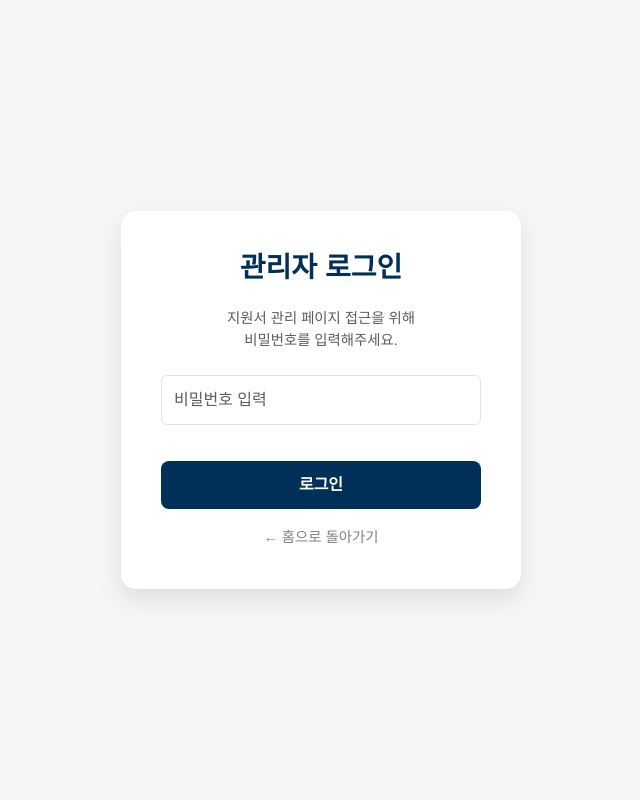
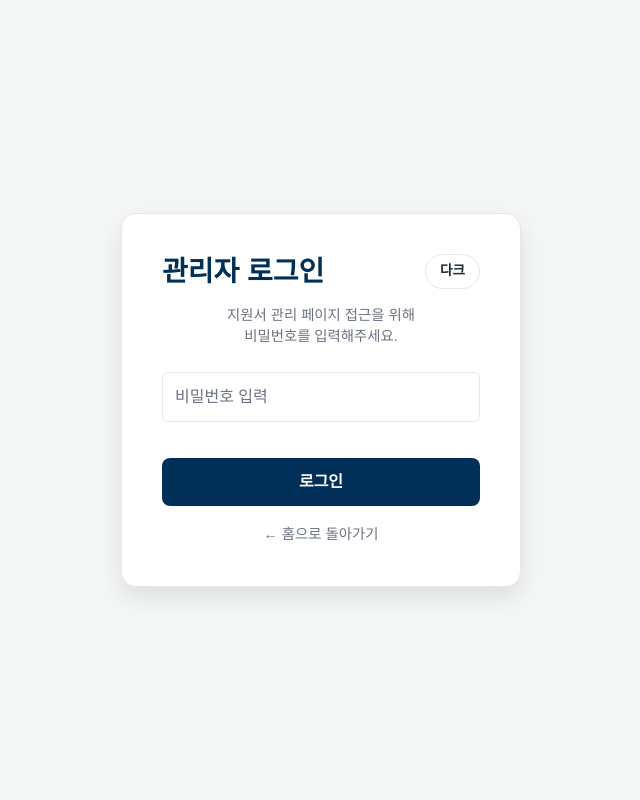
Before and after one commit to ashaile/Humetix-Web, a Flask app: page /login in a window 1280 px wide. Shown: the whole page, without its empty margins (319-959 px from the left). Run offline with Flask 3, Linux system fonts and the light colour scheme; parts of the project's set-up code (start-up, migrations or seed data) failed here and were passed over; some libraries are stand-ins or nearby versions.

Commit message:
Add dark mode to admin login

```diff
--- a/templates/login.html
+++ b/templates/login.html
@@ -7,8 +7,26 @@
     <title>관리자 로그인</title>
     <link href="https://cdn.jsdelivr.net/npm/bootstrap@5.3.0/dist/css/bootstrap.min.css" rel="stylesheet">
     <style>
+        :root {
+            --bg: #f4f7f6;
+            --surface: #ffffff;
+            --text: #1f2937;
+            --muted: #6b7280;
+            --primary: #003057;
+            --border: #e5e7eb;
+        }
+
+        [data-theme="dark"] {
+            --bg: #0f1217;
+            --surface: #151a21;
+            --text: #e6e9ef;
+            --muted: #a7b0bd;
+            --primary: #2a5aa7;
+            --border: #2a3340;
+        }
+
         body {
-            background-color: #f4f7f6;
+            background-color: var(--bg);
             display: flex;
             justify-content: center;
             align-items: center;
@@ -17,16 +35,17 @@
         }
 
         .login-card {
-            background: white;
+            background: var(--surface);
             padding: 40px;
             border-radius: 15px;
             box-shadow: 0 10px 25px rgba(0, 0, 0, 0.1);
             width: 100%;
             max-width: 400px;
+            border: 1px solid var(--border);
         }
 
         .btn-login {
-            background-color: #003057;
+            background-color: var(--primary);
             color: white;
             border: none;
             padding: 12px;
@@ -40,13 +59,36 @@
             background-color: #002040;
             color: white;
         }
+
+        .form-control {
+            background: transparent;
+            color: var(--text);
+            border-color: var(--border);
+        }
+
+        .form-control::placeholder {
+            color: var(--muted);
+        }
+
+        .theme-toggle {
+            border: 1px solid var(--border);
+            background: transparent;
+            color: var(--text);
+            border-radius: 20px;
+            padding: 6px 14px;
+            font-weight: 700;
+            font-size: 0.85rem;
+        }
     </style>
 </head>
 
 <body>
     <div class="login-card">
-        <h3 class="text-center fw-bold mb-4" style="color:#003057;">관리자 로그인</h3>
-        <p class="text-center text-muted mb-4" style="font-size: 0.9rem;">지원서 관리 페이지 접근을 위해<br>비밀번호를 입력해주세요.</p>
+        <div class="d-flex justify-content-between align-items-center mb-3">
+            <h3 class="fw-bold m-0" style="color:var(--primary);">관리자 로그인</h3>
+            <button type="button" id="themeToggle" class="theme-toggle">다크</button>
+        </div>
+        <p class="text-center mb-4" style="font-size: 0.9rem; color: var(--muted);">지원서 관리 페이지 접근을 위해<br>비밀번호를 입력해주세요.</p>
 
         <form action="/login" method="POST">
             <input type="hidden" name="csrf_token" value="{{ csrf_token() }}">
@@ -57,9 +99,28 @@
             <button type="submit" class="btn btn-login">로그인</button>
         </form>
         <div class="text-center mt-3">
-            <a href="/" style="color: gray; text-decoration: none; font-size: 0.9rem;">← 홈으로 돌아가기</a>
+            <a href="/" style="color: var(--muted); text-decoration: none; font-size: 0.9rem;">← 홈으로 돌아가기</a>
         </div>
     </div>
+    <script>
+        const themeToggle = document.getElementById('themeToggle');
+        const rootEl = document.documentElement;
+        const applyTheme = (theme) => {
+            if (theme === 'dark') {
+                rootEl.setAttribute('data-theme', 'dark');
+                themeToggle.textContent = '라이트';
+            } else {
+                rootEl.removeAttribute('data-theme');
+                themeToggle.textContent = '다크';
+            }
+        };
+        applyTheme(localStorage.getItem('theme') || 'light');
+        themeToggle.addEventListener('click', () => {
+            const next = rootEl.getAttribute('data-theme') === 'dark' ? 'light' : 'dark';
+            localStorage.setItem('theme', next);
+            applyTheme(next);
+        });
+    </script>
 </body>
 
 </html>
```
